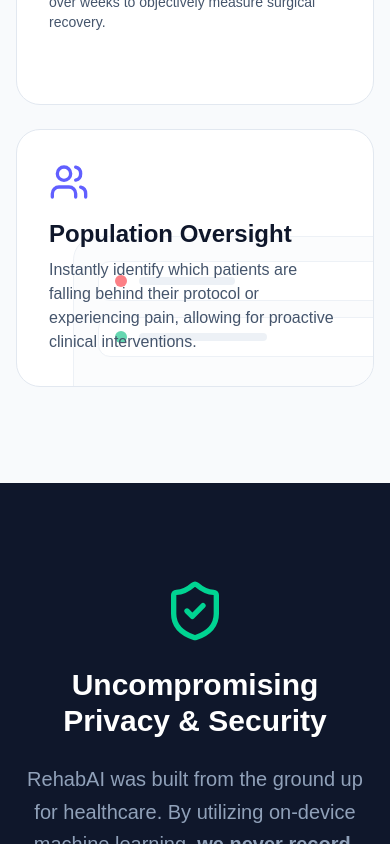
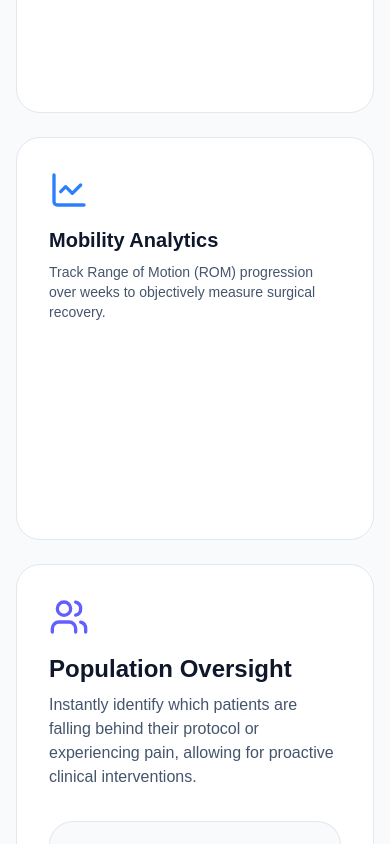
Before and after one commit to FakeCoder420/rehab-ai-hackathon, a Next.js app: page / in a window 390 px wide. Shown: the part 3680-4524 px from the top of the page. Built offline with nearby package versions, Linux system fonts and the light colour scheme.

Commit message:
fix(ui): fix mobile overlap in Population Oversight bento card on LandingPage

```diff
--- a/components/LandingPage.tsx
+++ b/components/LandingPage.tsx
@@ -220,18 +220,18 @@
             </div>
 
             {/* Bento Card 4: Cohort Oversight */}
-            <div className="lg:col-span-2 bg-white dark:bg-slate-900 rounded-[24px] p-8 border border-slate-200 dark:border-slate-800 hover:border-emerald-500/50 transition-colors flex flex-col justify-between overflow-hidden relative">
-              <div className="relative z-10">
+            <div className="lg:col-span-2 bg-white dark:bg-slate-900 rounded-[24px] pt-8 px-8 pb-0 md:pb-8 border border-slate-200 dark:border-slate-800 hover:border-emerald-500/50 transition-colors flex flex-col justify-between overflow-hidden relative">
+              <div className="relative z-10 mb-8 md:mb-0">
                 <Users className="w-10 h-10 text-indigo-500 mb-4" />
                 <h3 className="text-2xl font-bold mb-2 text-slate-900 dark:text-white">Population Oversight</h3>
                 <p className="text-slate-600 dark:text-slate-400 max-w-md">Instantly identify which patients are falling behind their protocol or experiencing pain, allowing for proactive clinical interventions.</p>
               </div>
 
               {/* Mini UI Mock */}
-              <div className="absolute right-0 bottom-0 translate-x-1/4 translate-y-1/4 w-[400px] h-[200px] bg-slate-50 dark:bg-slate-950 border border-slate-200 dark:border-slate-800 rounded-tl-3xl p-6 opacity-60">
+              <div className="relative md:absolute md:right-0 md:bottom-0 md:translate-x-1/4 md:translate-y-1/4 w-full md:w-[400px] h-auto md:h-[200px] bg-slate-50 dark:bg-slate-950 border border-slate-200 border-b-0 md:border-b-slate-200 dark:border-slate-800 dark:border-b-0 md:dark:border-b-slate-800 rounded-t-3xl md:rounded-tl-3xl md:rounded-tr-none p-6 opacity-100 md:opacity-60 translate-y-0">
                 <div className="space-y-4">
-                  <div className="h-10 bg-white dark:bg-slate-900 rounded-xl border border-slate-200 dark:border-slate-800 flex items-center px-4"><span className="w-3 h-3 bg-red-500 rounded-full mr-3"></span><div className="h-2 w-24 bg-slate-200 dark:bg-slate-700 rounded"></div></div>
-                  <div className="h-10 bg-white dark:bg-slate-900 rounded-xl border border-slate-200 dark:border-slate-800 flex items-center px-4"><span className="w-3 h-3 bg-emerald-500 rounded-full mr-3"></span><div className="h-2 w-32 bg-slate-200 dark:bg-slate-700 rounded"></div></div>
+                  <div className="h-10 bg-white dark:bg-slate-900 rounded-xl border border-slate-200 dark:border-slate-800 flex items-center px-4 shadow-sm"><span className="w-3 h-3 bg-red-500 rounded-full mr-3"></span><div className="h-2 w-24 bg-slate-200 dark:bg-slate-700 rounded"></div></div>
+                  <div className="h-10 bg-white dark:bg-slate-900 rounded-xl border border-slate-200 dark:border-slate-800 flex items-center px-4 shadow-sm"><span className="w-3 h-3 bg-emerald-500 rounded-full mr-3"></span><div className="h-2 w-32 bg-slate-200 dark:bg-slate-700 rounded"></div></div>
                 </div>
               </div>
             </div>
```
